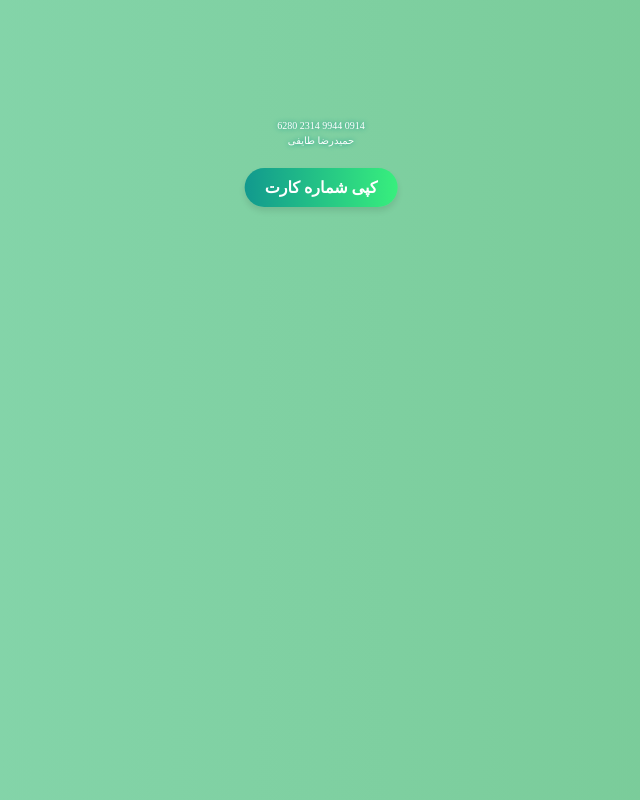
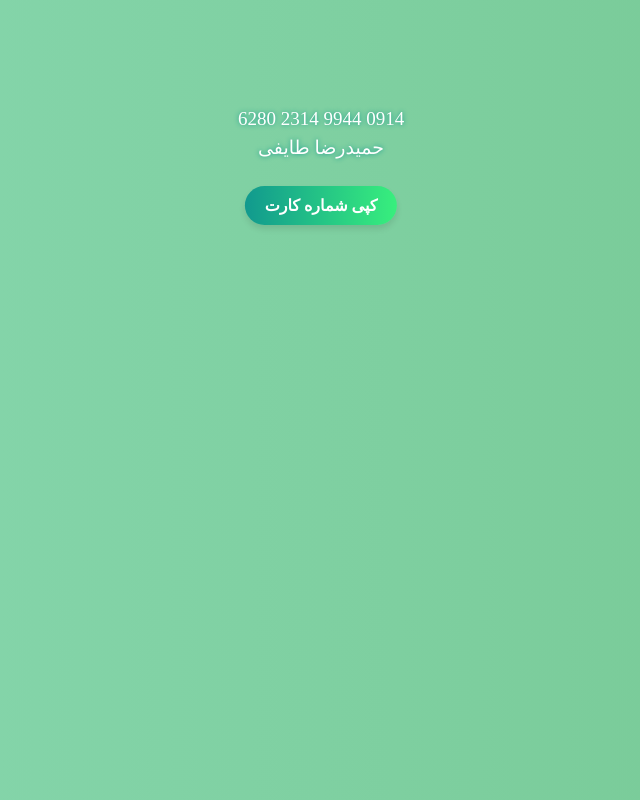
Before and after one commit to x8x3x9x/QR-Code, a plain HTML site: page untitled.html in a window 1280 px wide. Shown: the whole page, without its empty margins (319-959 px from the left). Drawn offline with Linux system fonts and the light colour scheme.

Commit message:
Update untitled.html

```diff
--- a/untitled.html
+++ b/untitled.html
@@ -24,7 +24,7 @@
   #cardNumber, #name {
     color: white; /* تغییر رنگ متن به سفید */
     line-height: 0.5;
-    font-size: 10px;
+    font-size: 19px;
     text-shadow: 0 0 5px rgb(17, 153, 141); /* اضافه کردن افکت Glow */
   }
   #cardNumber {
```
